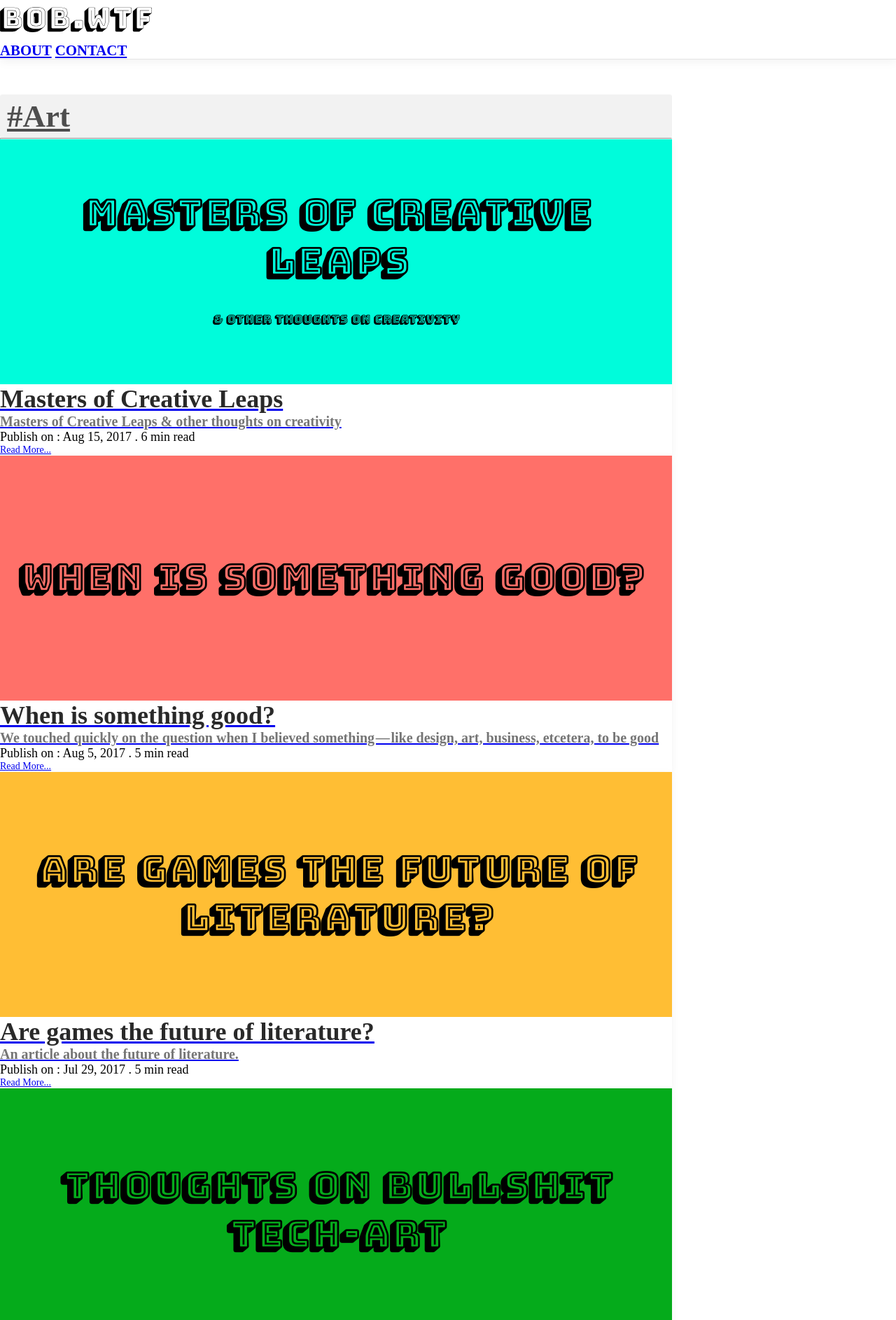
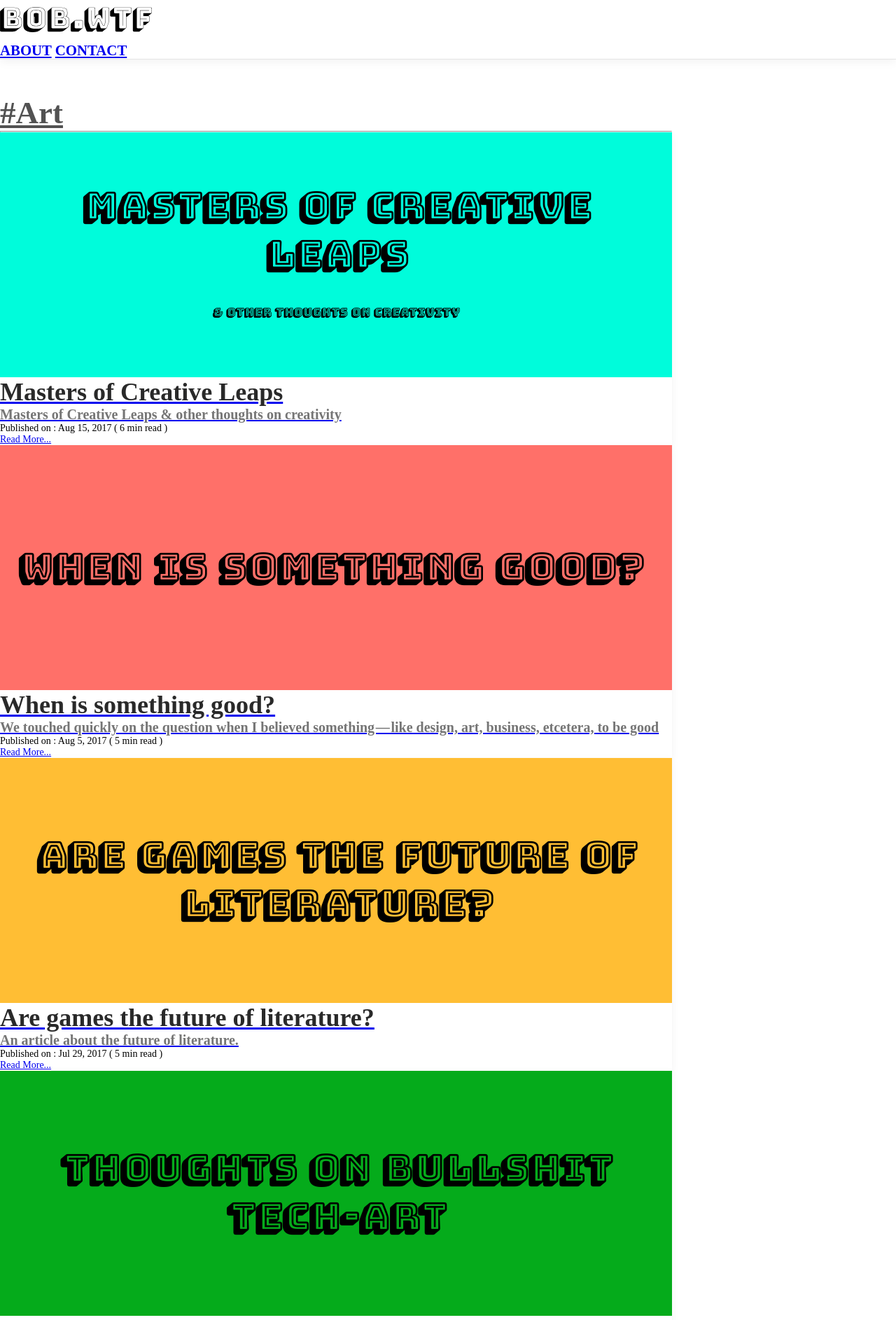
Before and after one commit to bobvanluijt/bobvanluijt.github.io, a Jekyll site: the page built from tag/Art.md, in a window 1280 px wide. Shown: the top 1886 px of the page at 70% size. Built offline with Jekyll 4.4.1, drawn with Linux system fonts in a browser that asks for light colours; nearby versions of some CDN libraries; some of the changed text lies outside the part shown.

Commit message:
#22 Tag page design fix

```diff
--- a/_layouts/tagpage.html
+++ b/_layouts/tagpage.html
@@ -7,7 +7,7 @@ layout: default
       <div class="row">
         <div class="col">
           <div class="post">
-            <h2 class="tag tag_hash">#{{ page.tag  | replace: '-', ' ' | capitalize}}</h2>
+            <h2 class=" tag_hash">#{{ page.tag  | replace: '-', ' ' | capitalize}}</h2>
           </div>
           <hr>
         </div>
@@ -39,11 +39,14 @@ layout: default
             <div class="">
               <div class="profile_details">
                 {% assign words = post.content | number_of_words %}
-                {% if words < 360 %}
-                  <p>{{ post.date | date: "%b %-d, %Y" }} . 1 min read</p>
-                {% else %}
-                <p>Publish on : {{ post.date | date: "%b %-d, %Y" }} . {{ words | divided_by:180 }} min read</p>
-                {% endif %}
+                <p>Published on : {{ post.date | date: "%b %-d, %Y" }} (
+                  {% if words < 360 %}
+                    1
+                  {% else %}
+                    {{ words | divided_by:180 }}
+                  {% endif %}
+                  min read )
+                  </p>
                 <a class="link" href="{{ post.url }}">Read More...</a>
               </div>
             </div>
--- a/_sass/fatahdigital/post.scss
+++ b/_sass/fatahdigital/post.scss
@@ -18,6 +18,9 @@
 }
 .profile_details {
   text-align: left;
+  font-size: 14px;
+}
+.profile_details p {
   font-size: 14px;
 }
 .no-padding {
```
